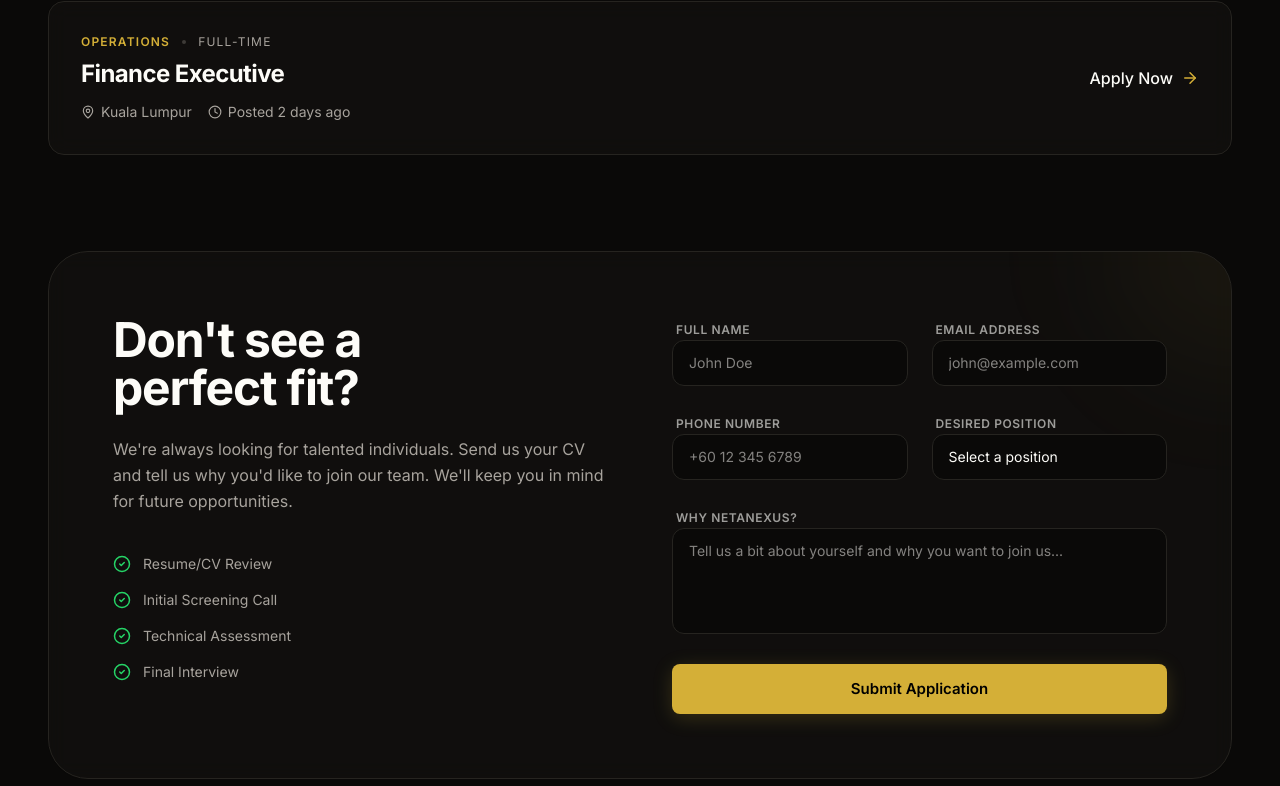
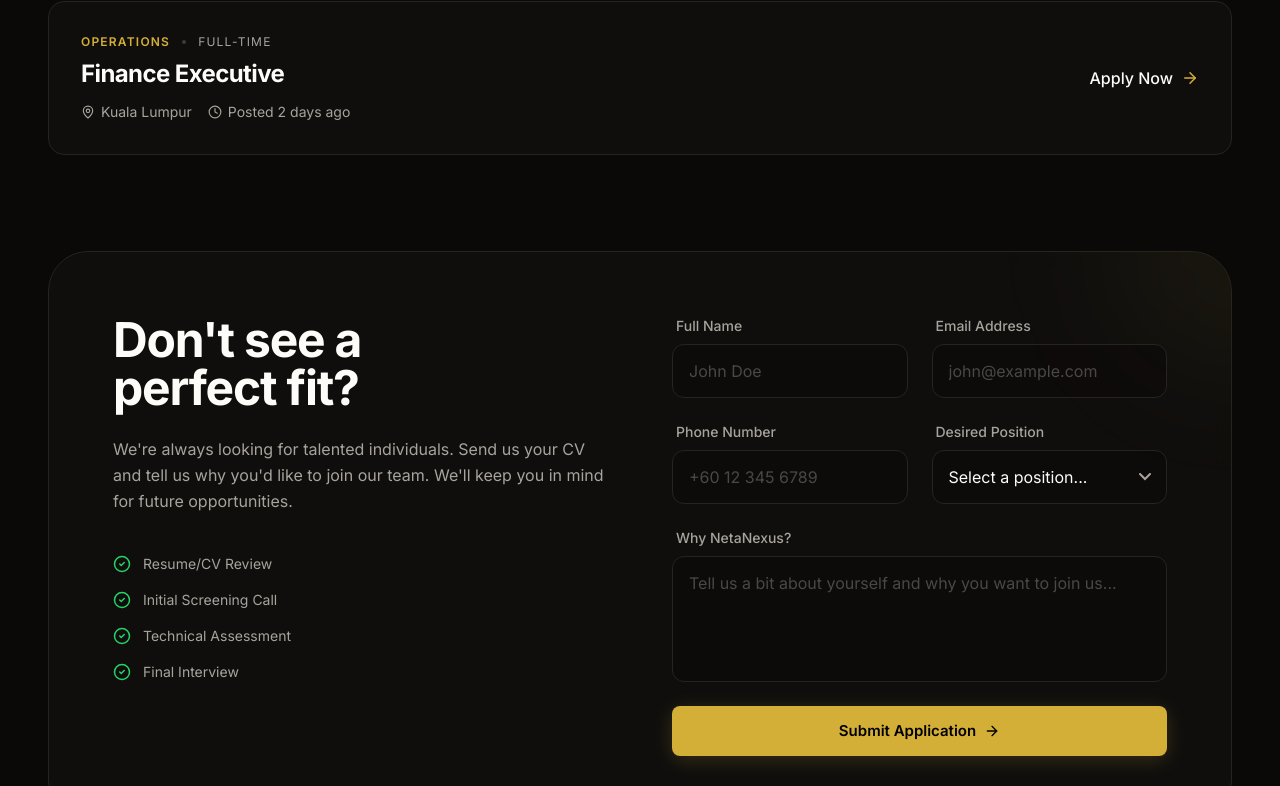
Before and after one commit to connect134/NETA-NEXUS, a React (Vite) app: page /careers in a window 1280 px wide. Shown: the part 2000-2786 px from the top of the page. Built offline with nearby package versions, Linux system fonts and the light colour scheme.

Commit message:
Careers page Email API

```diff
--- a/src/pages/CareersPage.tsx
+++ b/src/pages/CareersPage.tsx
@@ -60,12 +60,31 @@ export default function CareersPage() {
     position: '',
     message: '',
   });
+  const [isSubmitting, setIsSubmitting] = useState(false);
+  const [isSuccess, setIsSuccess] = useState(false);
 
-  const handleSubmit = (e: React.FormEvent) => {
+  const handleSubmit = async (e: React.FormEvent) => {
     e.preventDefault();
-    console.log('Application submitted:', formData);
-    alert('Thank you for your application! Our team will get back to you soon.');
+    setIsSubmitting(true);
+
+    const form = e.currentTarget as HTMLFormElement;
+    const data = new FormData(form);
+    const scriptURL = "https://script.google.com/macros/s/AKfycbx4SVceqFdKG0HyDMLpddXxIbAL2qHBr97BySguQq6JikNwMBlg4YrCqYobY7BluDAzcQ/exec";
+
+    try {
+      await fetch(scriptURL, {
+        method: 'POST',
+        body: data,
+        mode: 'no-cors'
+      });
+      setIsSuccess(true);
       setFormData({ name: '', email: '', phone: '', position: '', message: '' });
+    } catch (error) {
+      console.error("Submission failed:", error);
+      alert("There was a connection error. Please try again or contact us directly.");
+    } finally {
+      setIsSubmitting(false);
+    }
   };
 
   return (
@@ -100,7 +119,7 @@ export default function CareersPage() {
       <section className="bg-card-bg/30 py-24 mb-24">
         <div className="container mx-auto px-6 md:px-12">
           <div className="text-center mb-16">
-            <h2 className="text-3xl md:text-5xl font-bold mb-4">Why Joins NetaNexus?</h2>
+            <h2 className="text-3xl md:text-5xl font-bold mb-4">Why Join NetaNexus?</h2>
             <p className="text-muted font-light max-w-2xl mx-auto">
               We provide the environment, the tools, and the freedom you need to do your best work.
             </p>
@@ -210,75 +229,126 @@ export default function CareersPage() {
               </ul>
             </div>
 
+            {!isSuccess ? (
               <form onSubmit={handleSubmit} className="space-y-6">
                 <div className="grid grid-cols-1 md:grid-cols-2 gap-6">
-                <div className="space-y-2">
-                  <label className="text-xs font-semibold uppercase tracking-wider opacity-60 ml-1">Full Name</label>
+                  <div className="flex flex-col gap-2">
+                    <label htmlFor="name" className="text-sm text-muted font-medium ml-1">Full Name</label>
                     <input
                       type="text"
+                      id="name"
+                      name="name"
                       required
                       value={formData.name}
                       onChange={(e) => setFormData({...formData, name: e.target.value})}
-                    className="w-full bg-background border border-border rounded-xl px-4 py-3 text-sm outline-none focus:border-accent transition-colors"
+                      className="bg-background/50 border border-border rounded-xl px-4 py-3.5 text-foreground focus:outline-none focus:border-accent focus:ring-1 focus:ring-accent/20 transition-all placeholder:text-muted/40"
                       placeholder="John Doe"
                     />
                   </div>
-                <div className="space-y-2">
-                  <label className="text-xs font-semibold uppercase tracking-wider opacity-60 ml-1">Email Address</label>
+                  <div className="flex flex-col gap-2">
+                    <label htmlFor="email" className="text-sm text-muted font-medium ml-1">Email Address</label>
                     <input
                       type="email"
+                      id="email"
+                      name="email"
                       required
                       value={formData.email}
                       onChange={(e) => setFormData({...formData, email: e.target.value})}
-                    className="w-full bg-background border border-border rounded-xl px-4 py-3 text-sm outline-none focus:border-accent transition-colors"
+                      className="bg-background/50 border border-border rounded-xl px-4 py-3.5 text-foreground focus:outline-none focus:border-accent focus:ring-1 focus:ring-accent/20 transition-all placeholder:text-muted/40"
                       placeholder="john@example.com"
                     />
                   </div>
                 </div>
 
                 <div className="grid grid-cols-1 md:grid-cols-2 gap-6">
-                <div className="space-y-2">
-                  <label className="text-xs font-semibold uppercase tracking-wider opacity-60 ml-1">Phone Number</label>
+                  <div className="flex flex-col gap-2">
+                    <label htmlFor="phone" className="text-sm text-muted font-medium ml-1">Phone Number</label>
                     <input
                       type="tel"
+                      id="phone"
+                      name="phone"
                       value={formData.phone}
                       onChange={(e) => setFormData({...formData, phone: e.target.value})}
-                    className="w-full bg-background border border-border rounded-xl px-4 py-3 text-sm outline-none focus:border-accent transition-colors"
+                      className="bg-background/50 border border-border rounded-xl px-4 py-3.5 text-foreground focus:outline-none focus:border-accent focus:ring-1 focus:ring-accent/20 transition-all placeholder:text-muted/40"
                       placeholder="+60 12 345 6789"
                     />
                   </div>
-                <div className="space-y-2">
-                  <label className="text-xs font-semibold uppercase tracking-wider opacity-60 ml-1">Desired Position</label>
+                  <div className="flex flex-col gap-2">
+                    <label htmlFor="position" className="text-sm text-muted font-medium ml-1">Desired Position</label>
+                    <div className="relative">
                       <select
+                        id="position"
+                        name="position"
                         value={formData.position}
                         onChange={(e) => setFormData({...formData, position: e.target.value})}
-                    className="w-full bg-background border border-border rounded-xl px-4 py-3 text-sm outline-none focus:border-accent transition-colors appearance-none"
+                        className="w-full bg-background/50 border border-border rounded-xl px-4 py-3.5 text-foreground focus:outline-none focus:border-accent focus:ring-1 focus:ring-accent/20 transition-all appearance-none cursor-pointer"
                         required
                       >
-                    <option value="">Select a position</option>
+                        <option value="" className="bg-background">Select a position...</option>
                         {openPositions.map(job => (
-                      <option key={job.title} value={job.title}>{job.title}</option>
+                          <option key={job.title} value={job.title} className="bg-background">{job.title}</option>
                         ))}
-                    <option value="General Application">General Application</option>
+                        <option value="General Application" className="bg-background">General Application</option>
                       </select>
+                      <div className="absolute right-4 top-1/2 -translate-y-1/2 pointer-events-none text-muted">
+                        <svg width="12" height="8" viewBox="0 0 12 8" fill="none" xmlns="http://www.w3.org/2000/svg">
+                          <path d="M1 1L6 6L11 1" stroke="currentColor" strokeWidth="2" strokeLinecap="round"/>
+                        </svg>
+                      </div>
+                    </div>
                   </div>
                 </div>
 
-              <div className="space-y-2">
-                <label className="text-xs font-semibold uppercase tracking-wider opacity-60 ml-1">Why NetaNexus?</label>
+                <div className="flex flex-col gap-2">
+                  <label htmlFor="message" className="text-sm text-muted font-medium ml-1">Why NetaNexus?</label>
                   <textarea
+                    id="message"
                     rows={4}
+                    name="message"
                     value={formData.message}
                     onChange={(e) => setFormData({...formData, message: e.target.value})}
-                  className="w-full bg-background border border-border rounded-xl px-4 py-3 text-sm outline-none focus:border-accent transition-colors resize-none"
+                    className="bg-background/50 border border-border rounded-xl px-4 py-3.5 text-foreground focus:outline-none focus:border-accent focus:ring-1 focus:ring-accent/20 transition-all resize-none placeholder:text-muted/40"
                     placeholder="Tell us a bit about yourself and why you want to join us..."
                   />
                 </div>
 
-              <button type="submit" className="btn btn-primary w-full py-4 text-base">
-                Submit Application
+                <button
+                  type="submit"
+                  disabled={isSubmitting}
+                  className="btn btn-primary w-full py-4 text-base relative overflow-hidden group/btn"
+                >
+                  <span className={`relative z-10 flex items-center justify-center gap-2 ${isSubmitting ? 'opacity-0' : 'opacity-100'}`}>
+                    Submit Application <ArrowRight className="w-4 h-4 group-hover/btn:translate-x-1 transition-transform" />
+                  </span>
+                  {isSubmitting && (
+                    <div className="absolute inset-0 flex items-center justify-center">
+                       <div className="w-6 h-6 border-2 border-white/30 border-t-white rounded-full animate-spin"></div>
+                    </div>
+                  )}
+                  <div className="absolute inset-0 bg-white/10 translate-y-full group-hover/btn:translate-y-0 transition-transform duration-300" />
                 </button>
               </form>
+            ) : (
+              <motion.div
+                initial={{ opacity: 0, scale: 0.95 }}
+                animate={{ opacity: 1, scale: 1 }}
+                className="flex flex-col items-center justify-center text-center p-8 glass rounded-3xl border border-accent/20"
+              >
+                <div className="w-20 h-20 bg-accent/20 rounded-full flex items-center justify-center mb-6 border border-accent/30">
+                  <CheckCircle2 className="w-10 h-10 text-accent" />
+                </div>
+                <h3 className="text-2xl font-bold mb-4">Application Sent!</h3>
+                <p className="text-muted leading-relaxed max-w-sm">
+                  Thank you for your interest in joining NetaNexus. Our talent acquisition team will review your profile and get back to you within 3-5 business days.
+                </p>
+                <button
+                  onClick={() => setIsSuccess(false)}
+                  className="btn btn-secondary mt-8"
+                >
+                  Submit another application
+                </button>
+              </motion.div>
+            )}
           </div>
         </div>
       </section>
```
Lines whose indentation alone changed are shown as unchanged.
